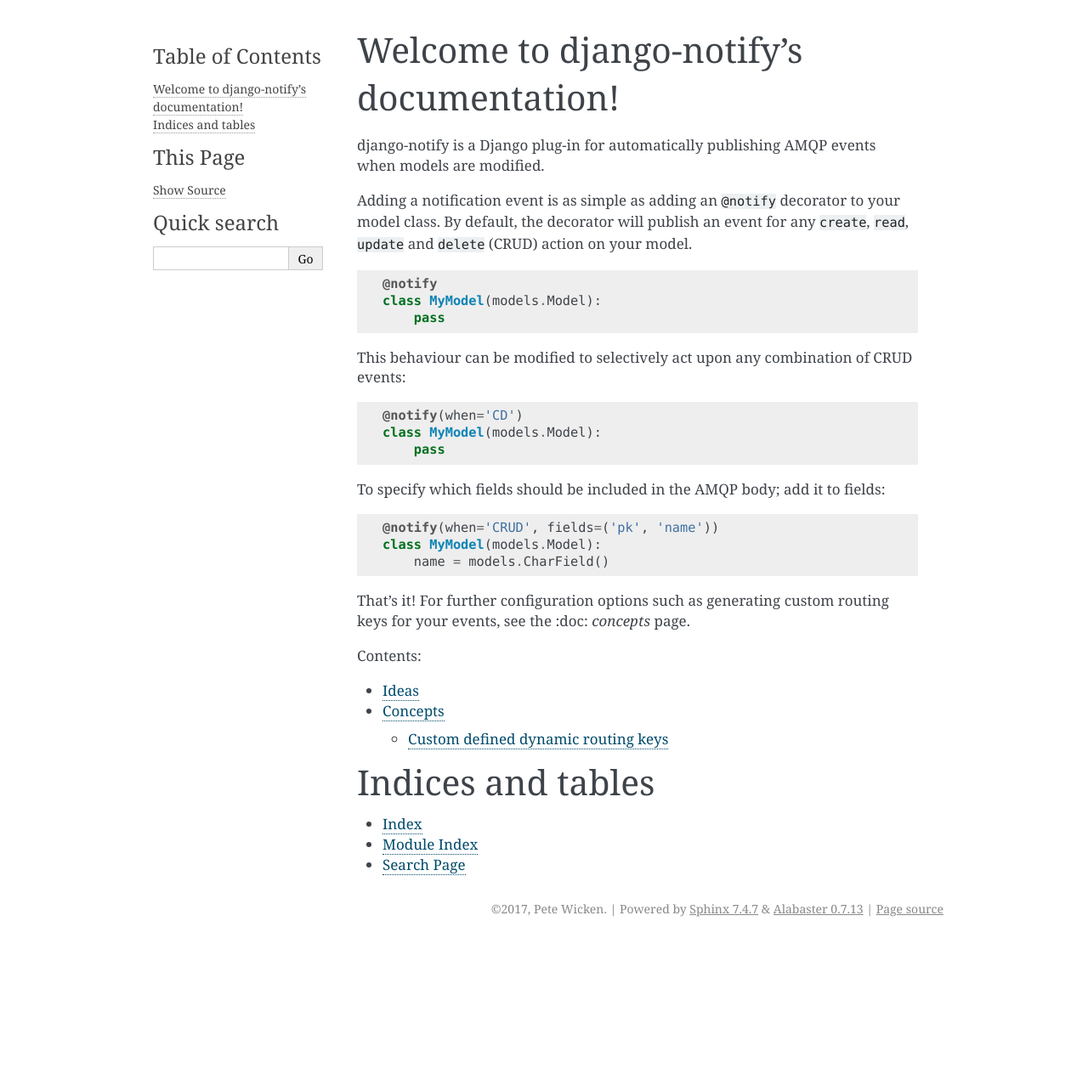
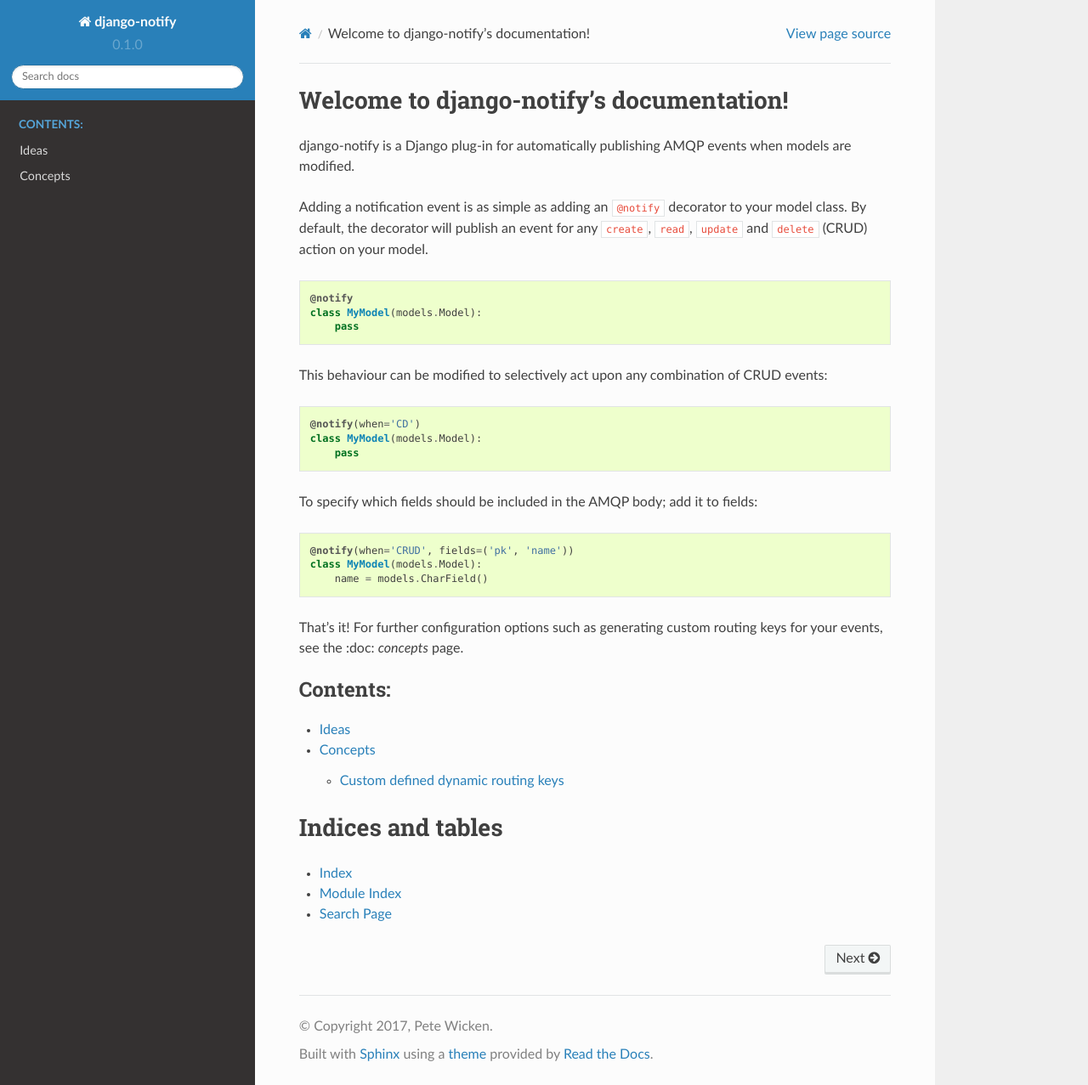
Before and after one commit to JamoBox/django-notify, a Sphinx documentation site: the page built from docs/source/index.rst, in a window 1280 px wide and 1277 px high. Shown: the whole window at 85% size. Built offline with Sphinx 7.4.7 and the Read the Docs theme 2.0.0, drawn with Linux system fonts in a browser that asks for light colours.

Commit message:
Added RTD theme

```diff
--- /dev/null
+++ b/docs/requirements.txt
@@ -0,0 +1,2 @@
+Sphinx
+sphinx_rtd_theme
--- a/docs/source/conf.py
+++ b/docs/source/conf.py
@@ -20,6 +20,7 @@
 # import os
 # import sys
 # sys.path.insert(0, os.path.abspath('.'))
+import sphinx_rtd_theme
 
 
 # -- General configuration ------------------------------------------------
@@ -32,10 +33,10 @@
 # extensions coming with Sphinx (named 'sphinx.ext.*') or your custom
 # ones.
 extensions = ['sphinx.ext.autodoc',
-    'sphinx.ext.doctest',
-    'sphinx.ext.todo',
-    'sphinx.ext.viewcode',
-    'sphinx.ext.githubpages']
+              'sphinx.ext.doctest',
+              'sphinx.ext.todo',
+              'sphinx.ext.viewcode',
+              'sphinx.ext.githubpages']
 
 # Add any paths that contain templates here, relative to this directory.
 templates_path = ['_templates']
@@ -87,7 +88,8 @@
 # The theme to use for HTML and HTML Help pages.  See the documentation for
 # a list of builtin themes.
 #
-html_theme = 'alabaster'
+html_theme = 'sphinx_rtd_theme'
+html_theme_path = [sphinx_rtd_theme.get_html_theme_path()]
 
 # Theme options are theme-specific and customize the look and feel of a theme
 # further.  For a list of options available for each theme, see the
```
